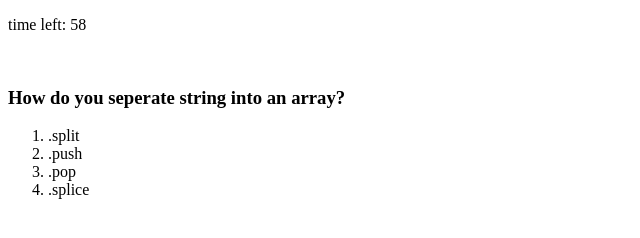
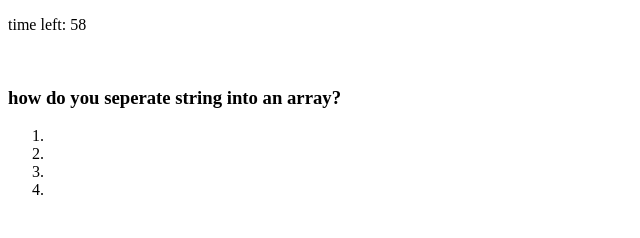
Before and after one commit to tylerneal27/code-quiz, a plain HTML site: page index.html in a window 1280 px wide. Both pictures are taken after a click on the button "Start Game". Shown: the whole page, without its empty margins (0-640 px from the left). Drawn offline with Linux system fonts and the light colour scheme.

Commit message:
got rid of question 1 in html and added a function to JS

```diff
--- a/assets/js/script.js
+++ b/assets/js/script.js
@@ -72,6 +72,14 @@ function startTimer() {
         }
 }, 1000);}
 
+function getQuestion() {
+    console.log("you got here");
+    var questionTitle = document.getElementById("questionTitle")
+    questions[0]
+    questionTitle.textContent = questions[0].question
+
+}
+
 
 function startGame() {
 
@@ -80,6 +88,7 @@ function startGame() {
     document.getElementById("questions").style.display = "block";
 
     startTimer()
+    getQuestion()
 
 //     var questionDiv = document.getElementById('questions');
 
--- a/index.html
+++ b/index.html
@@ -20,12 +20,12 @@
     </div>
     <div id="questions" hidden>
         <!-- first question  -->
-        <h3>How do you seperate string into an array?</h3>
+        <h3 id="questionTitle"></h3>
         <ol>
-            <li>.split</li>
-            <li>.push</li>
-            <li>.pop</li>
-            <li>.splice</li>
+            <li></li>
+            <li></li>
+            <li></li>
+            <li></li>
         </ol>
     </div>
 
```
